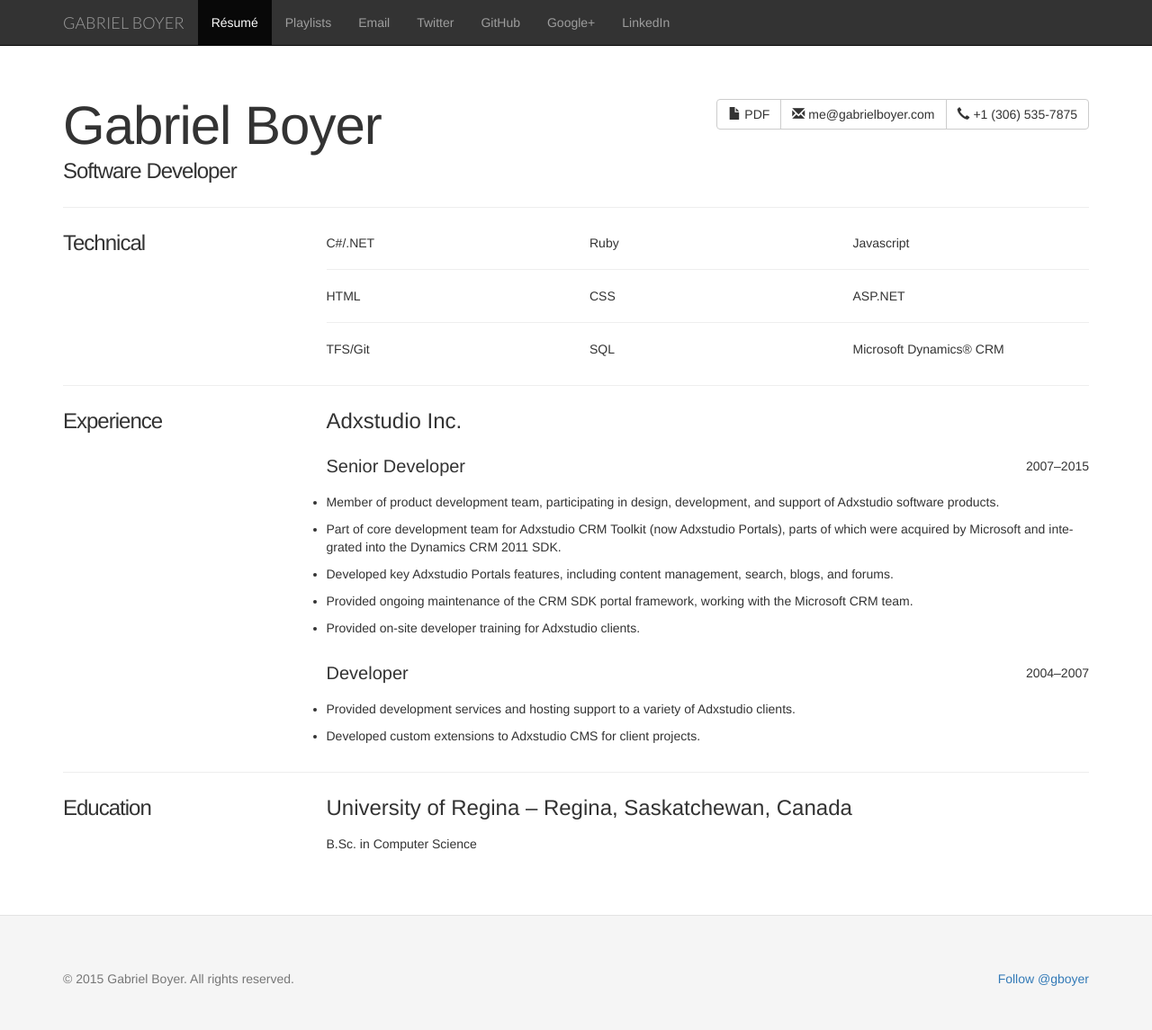
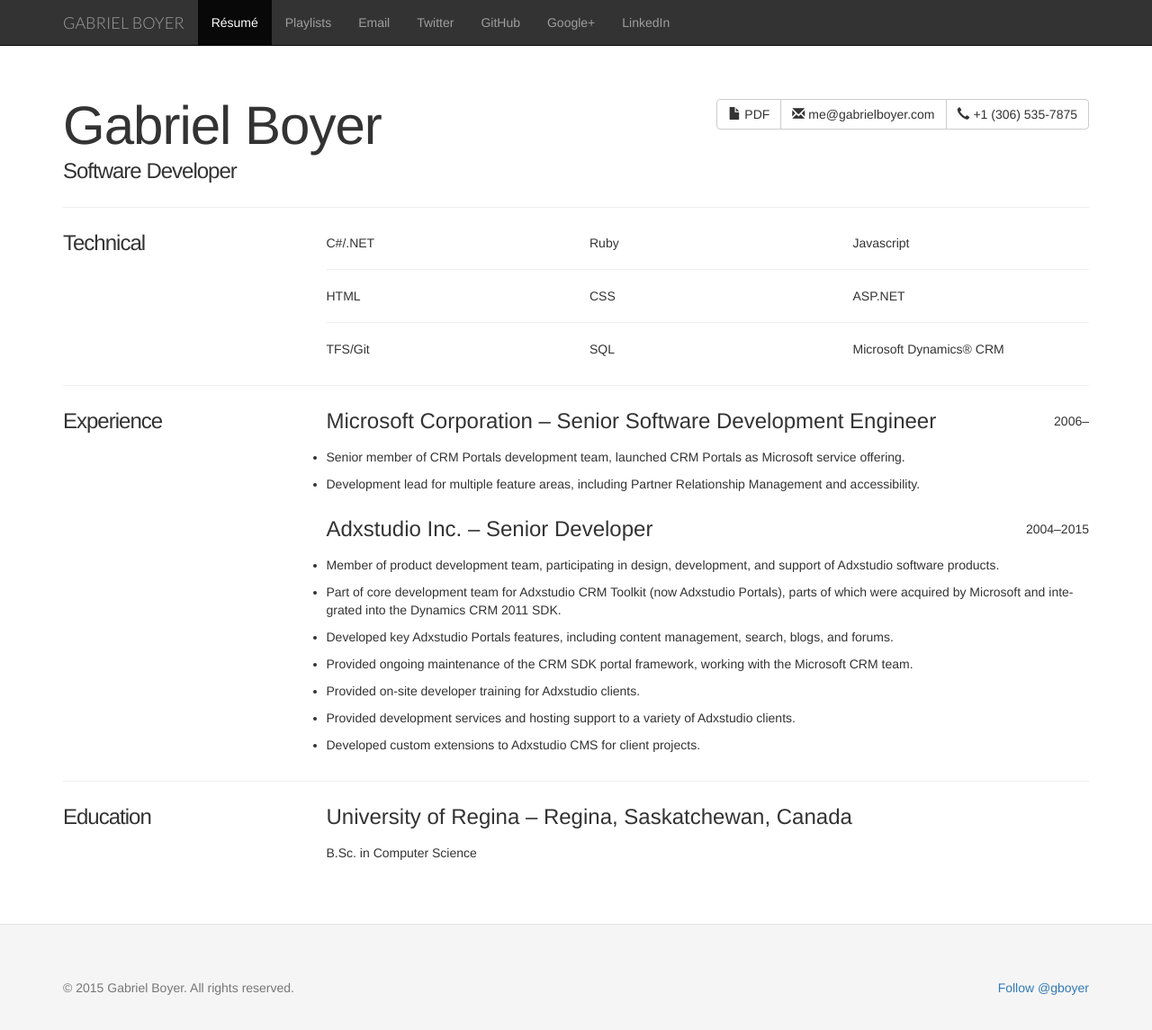
Before and after one commit to gabe/gabe.github.com, a Jekyll site: the page built from resume.html, in a window 1280 px wide and 1178 px high. Shown: the top 1145 px of the window at 90% size. Built offline with Jekyll 4.4.1, drawn with Linux system fonts in a browser that asks for light colours; nearby versions of some CDN libraries; comment, search, counter and statistics services are not loaded.

Commit message:
Update resume.html

```diff
--- a/resume.html
+++ b/resume.html
@@ -68,23 +68,24 @@
         <h3>Experience</h3>
       </div>
       <div class="col-sm-9">
-        <h4>Adxstudio Inc.</h4>
         <div class="term pull-right">
-          <p>2007&ndash;2015</p>
+          <p>2006&ndash;</p>
         </div>
-        <h5>Senior Developer</h5>
+        <h4>Microsoft Corporation &ndash; Senior Software Development Engineer</h4>
+        <ul>
+          <li><p>Senior member of CRM Portals development team, launched CRM Portals as Microsoft service offering.</p></li>
+          <li><p>Development lead for multiple feature areas, including Partner Relationship Management and accessibility.</p></li>
+        </ul>
+        <div class="term pull-right">
+          <p>2004&ndash;2015</p>
+        </div>
+        <h4>Adxstudio Inc. &ndash; Senior Developer</h4>
         <ul>
           <li><p>Member of product development team, participating in design, development, and support of Adxstudio software products.</p></li>
           <li><p>Part of core development team for Adxstudio CRM Toolkit (now Adxstudio Portals), parts of which were acquired by Microsoft and integrated into the Dynamics CRM 2011 SDK.</p></li>
           <li><p>Developed key Adxstudio Portals features, including content management, search, blogs, and forums.</p></li>
           <li><p>Provided ongoing maintenance of the CRM SDK portal framework, working with the Microsoft CRM team.</p></li>
           <li><p>Provided on-site developer training for Adxstudio clients.</p></li>
-        </ul>
-        <div class="term pull-right">
-          <p>2004&ndash;2007</p>
-        </div>
-        <h5>Developer</h5>
-        <ul>
           <li><p>Provided development services and hosting support to a variety of Adxstudio clients.</p></li>
           <li><p>Developed custom extensions to Adxstudio CMS for client projects.</p></li>
         </ul>
```
